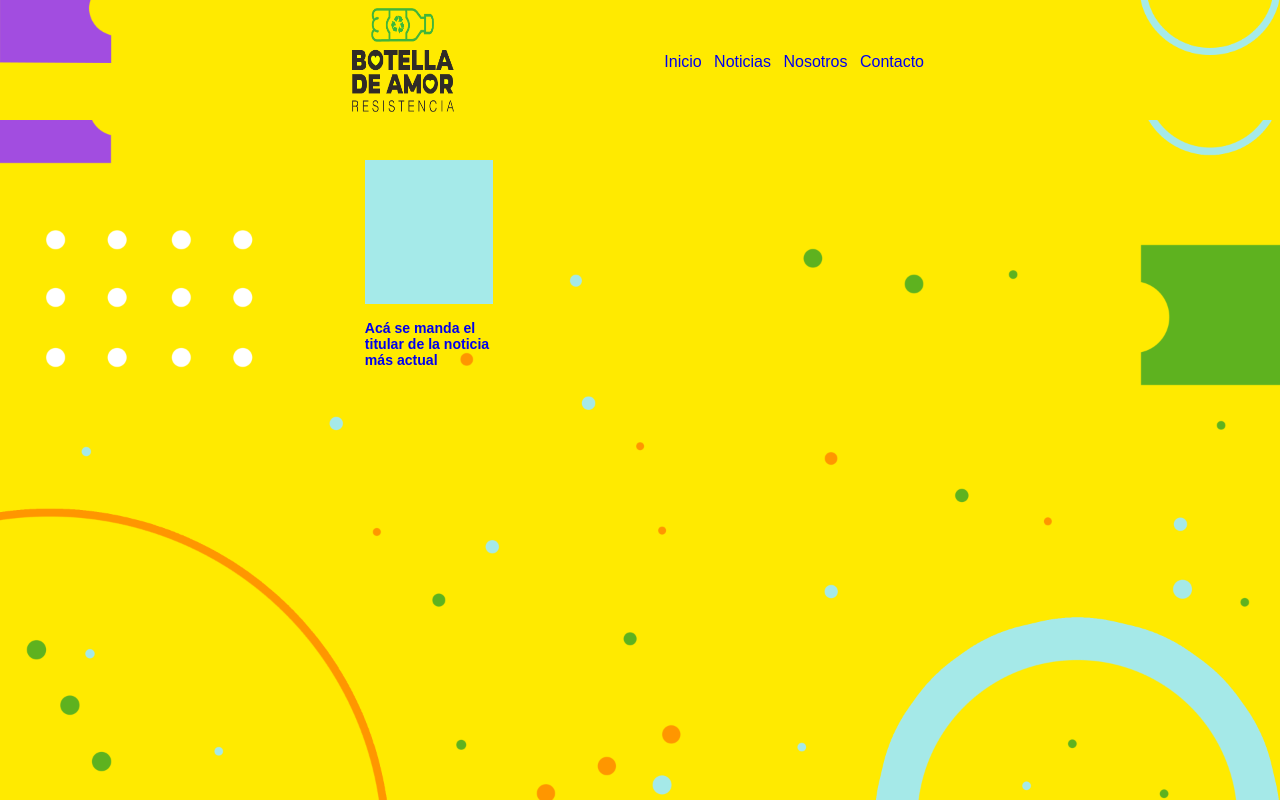
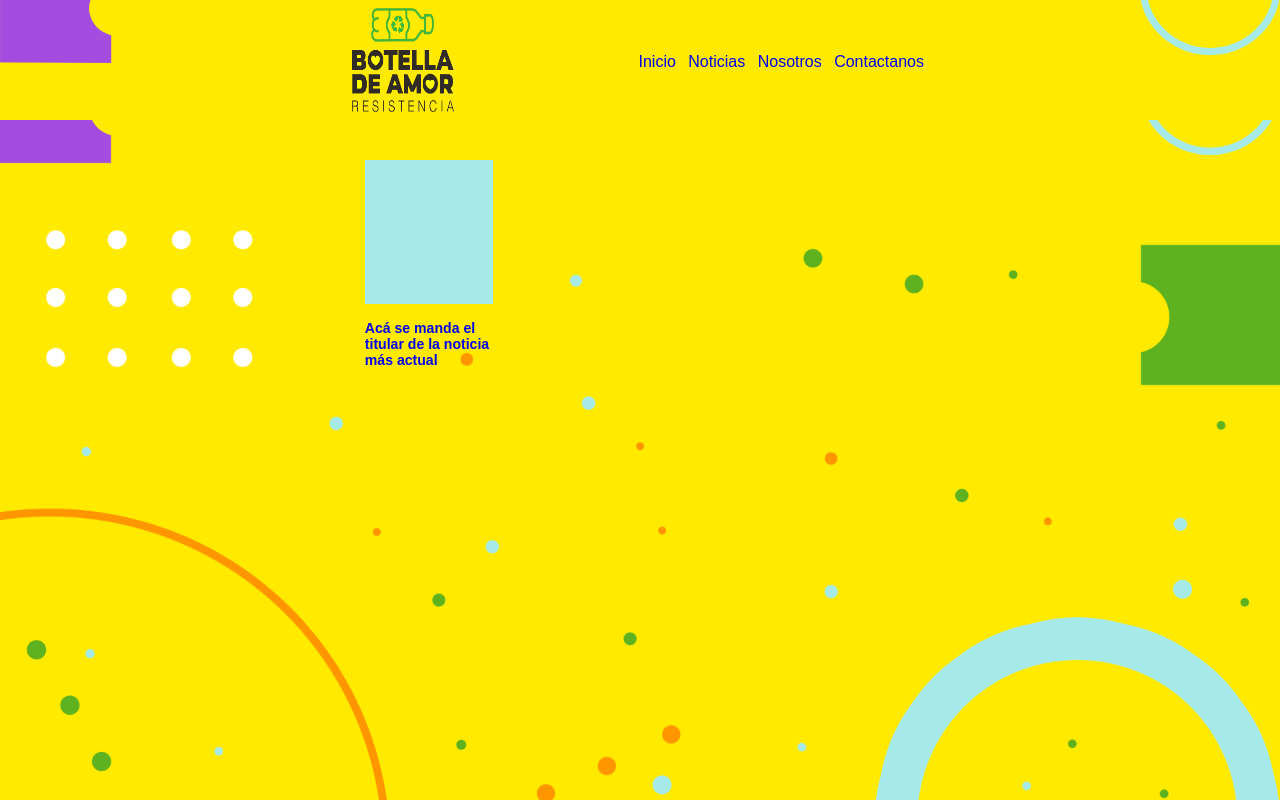
Before and after one commit to TitoGod/fundacionBDA, a Django app: page / in a window 1280 px wide. Run offline with Django 3.2, Linux system fonts and the light colour scheme.

Commit message:
probando ultimo cambio

```diff
--- a/fundacion/templates/base.html
+++ b/fundacion/templates/base.html
@@ -23,7 +23,7 @@
 				<li><a href="{% url 'base' %}">Inicio</a></li>
 				<li><a href="{% url 'noticias:listar_noticias' %}">Noticias</a></li>
 				<li><a href="#about_us">Nosotros</a></li>
-				<li><a href="#contact_us">Contacto</a></li>
+				<li><a href="#contact_us">Contactanos</a></li>
 			</ul>
 
 		</div>
```
